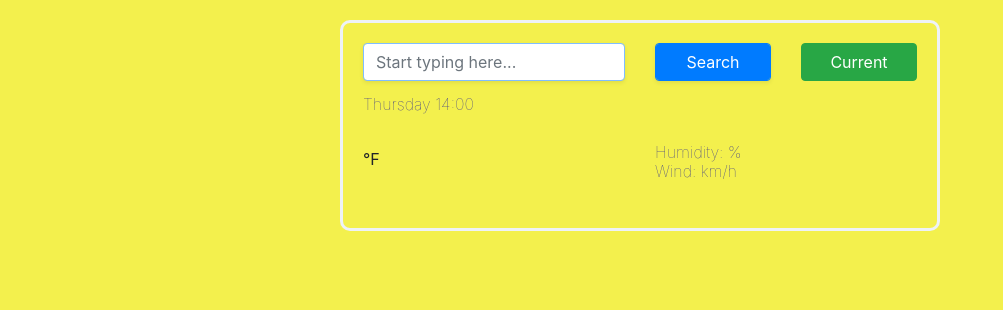
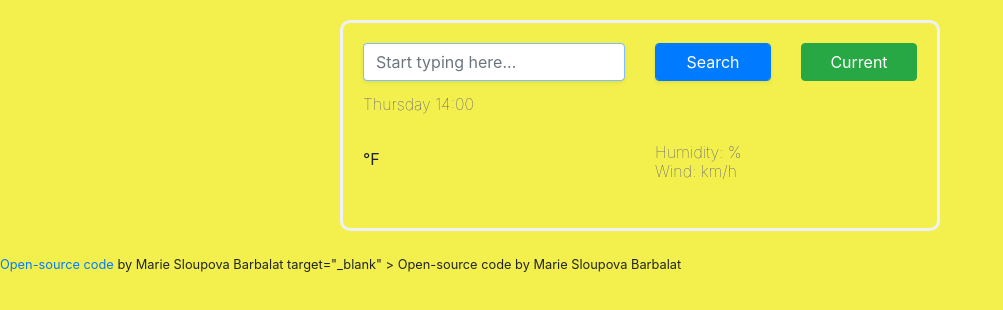
Before and after one commit to maruskabarbalat/weather-app-project, a website: page index.html in a window 1280 px wide. Shown: the whole page, without its empty margins (0-1003 px from the left). Drawn offline with nearby package versions, Linux system fonts and the light colour scheme; files that its build step writes are made by us from their sources; no server answers.

```diff
--- a/index.html
+++ b/index.html
@@ -70,6 +70,17 @@
         </div>
       </div>
     </div>
+    <p class="source">
+        <small>
+            <a href="https://compassionate-lovelace-288d5c.netlify.app/"
+               target="_blank"> Open-source code</a>
+            by Marie Sloupova Barbalat
+               target="_blank"
+               > Open-source code</a>
+                 by Marie Sloupova Barbalat
+          </small>
+
+    </p>
     <script src="src/index.js"></script>
   </body>
 </html>
```
